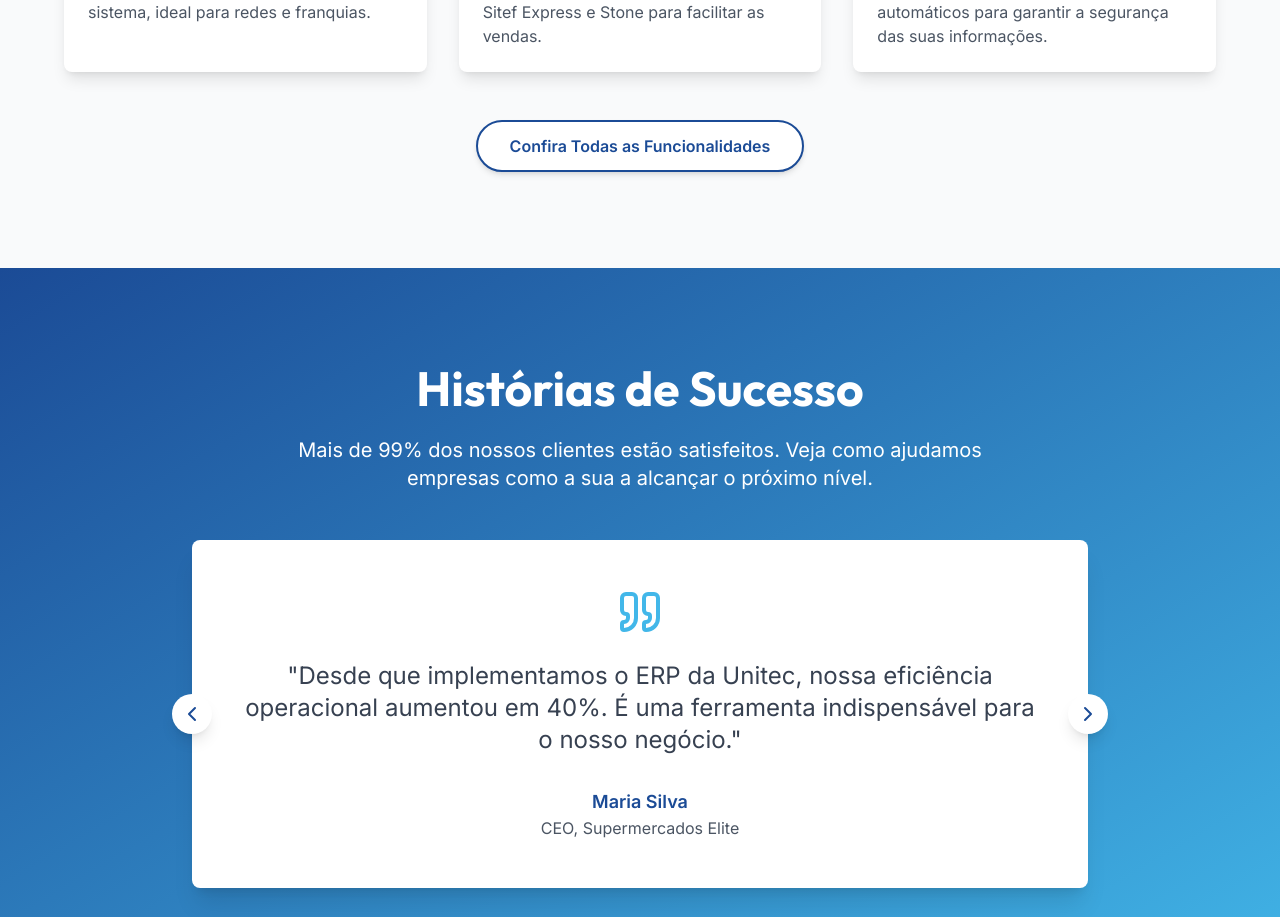
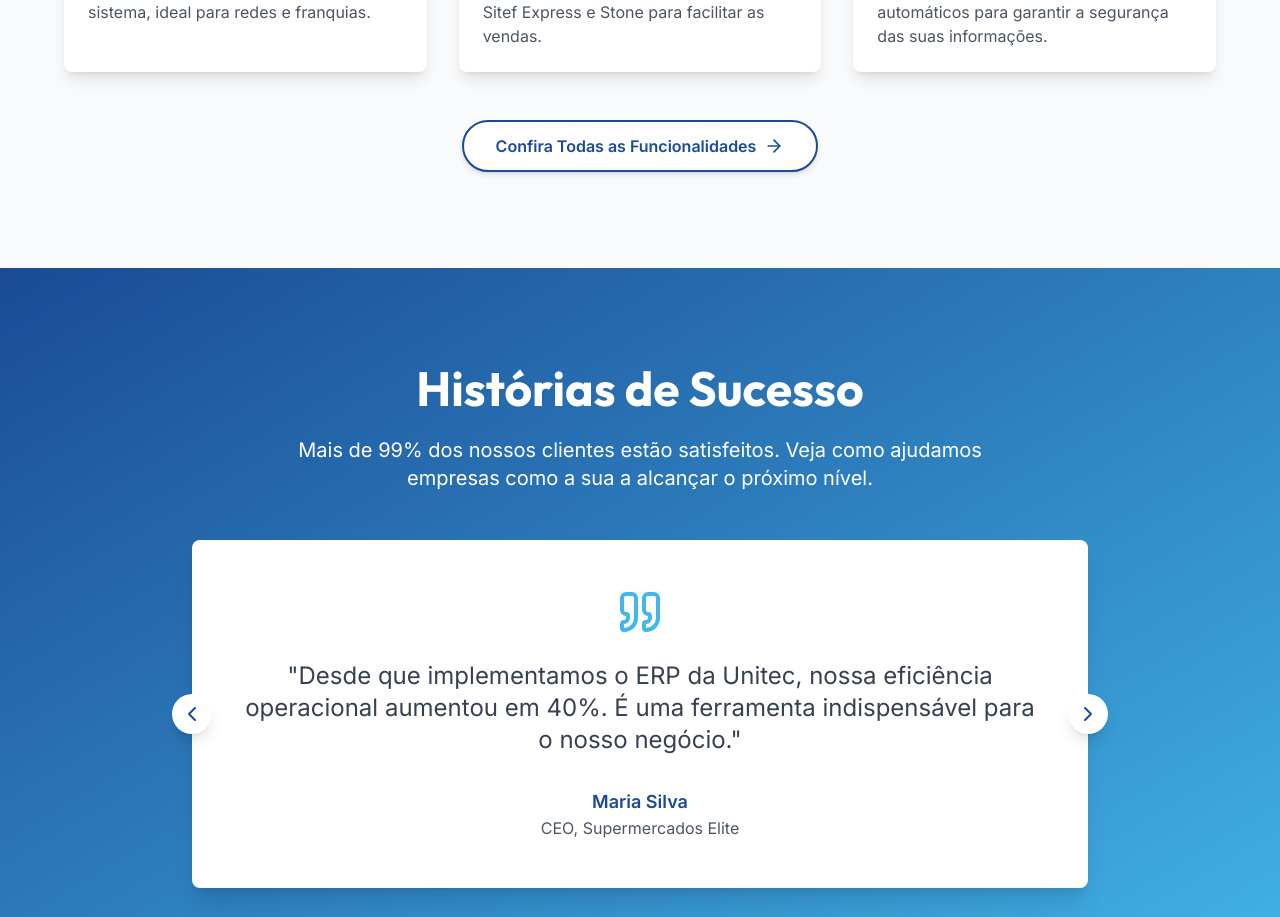
Before and after one commit to Nathalia-Macedo/unitech, a React (Create React App) app: page / in a window 1280 px wide. Shown: the part 2980-3897 px from the top of the page. Built offline with nearby package versions, Linux system fonts and the light colour scheme.

Commit message:
subindo alteracao para levar pro inicio da tela de funcionalidades

```diff
--- a/src/Components/FuncionalidadesPoderosas.jsx
+++ b/src/Components/FuncionalidadesPoderosas.jsx
@@ -1,15 +1,33 @@
-import React,{useEffect} from "react"
-import { FileText, ArrowUpDown, PieChart, BuildingIcon as Buildings, CreditCard, ShieldCheck } from "lucide-react"
-import { Link } from "react-router-dom"
+import React, { useEffect, useRef } from "react"
+import {
+  FileText,
+  ArrowUpDown,
+  PieChart,
+  BuildingIcon as Buildings,
+  CreditCard,
+  ShieldCheck,
+  ArrowRight,
+} from "lucide-react"
+import { Link, useLocation } from "react-router-dom"
 
 const FuncionalidadesPoderosas = () => {
-    useEffect(() => {
-        window.scrollTo(0, 0)
-      }, [])
+  const location = useLocation()
+  const sectionRef = useRef(null)
+
+  useEffect(() => {
+    if (location.hash === "#funcionalidades") {
+      setTimeout(() => {
+        sectionRef.current?.scrollIntoView({ behavior: "smooth" })
+      }, 100)
+    } else {
+      window.scrollTo(0, 0)
+    }
+  }, [location])
+
   return (
-    <section  className="py-16 md:py-24 bg-gray-50">
+    <section ref={sectionRef} id="funcionalidades" className="py-16 md:py-24 bg-gray-50">
       <div className="container mx-auto px-4 md:px-6">
-        <h2 id="funcionalidades" className="text-3xl md:text-4xl lg:text-5xl font-bold text-center mb-6 text-[#1B4B96] font-outfit">
+        <h2 className="text-3xl md:text-4xl lg:text-5xl font-bold text-center mb-6 text-[#1B4B96] font-outfit">
           Tudo o que Você Precisa em um Só Lugar
         </h2>
         <p className="text-lg md:text-xl text-center max-w-3xl mx-auto mb-12 text-gray-700">
@@ -23,9 +41,13 @@ const FuncionalidadesPoderosas = () => {
         </div>
 
         <div className="text-center">
-          <button className="bg-white border-2 border-[#1B4B96] text-[#1B4B96] font-semibold py-3 px-8 rounded-full hover:bg-[#1B4B96] hover:text-white transition duration-300 shadow-md">
-           <Link to="/funcionalidades"> Confira Todas as Funcionalidades</Link>
-          </button>
+          <Link
+            to="/funcionalidades"
+            className="inline-flex items-center bg-white border-2 border-[#1B4B96] text-[#1B4B96] font-semibold py-3 px-8 rounded-full hover:bg-[#1B4B96] hover:text-white transition duration-300 shadow-md"
+          >
+            Confira Todas as Funcionalidades
+            <ArrowRight className="ml-2 w-5 h-5" />
+          </Link>
         </div>
       </div>
     </section>
```
